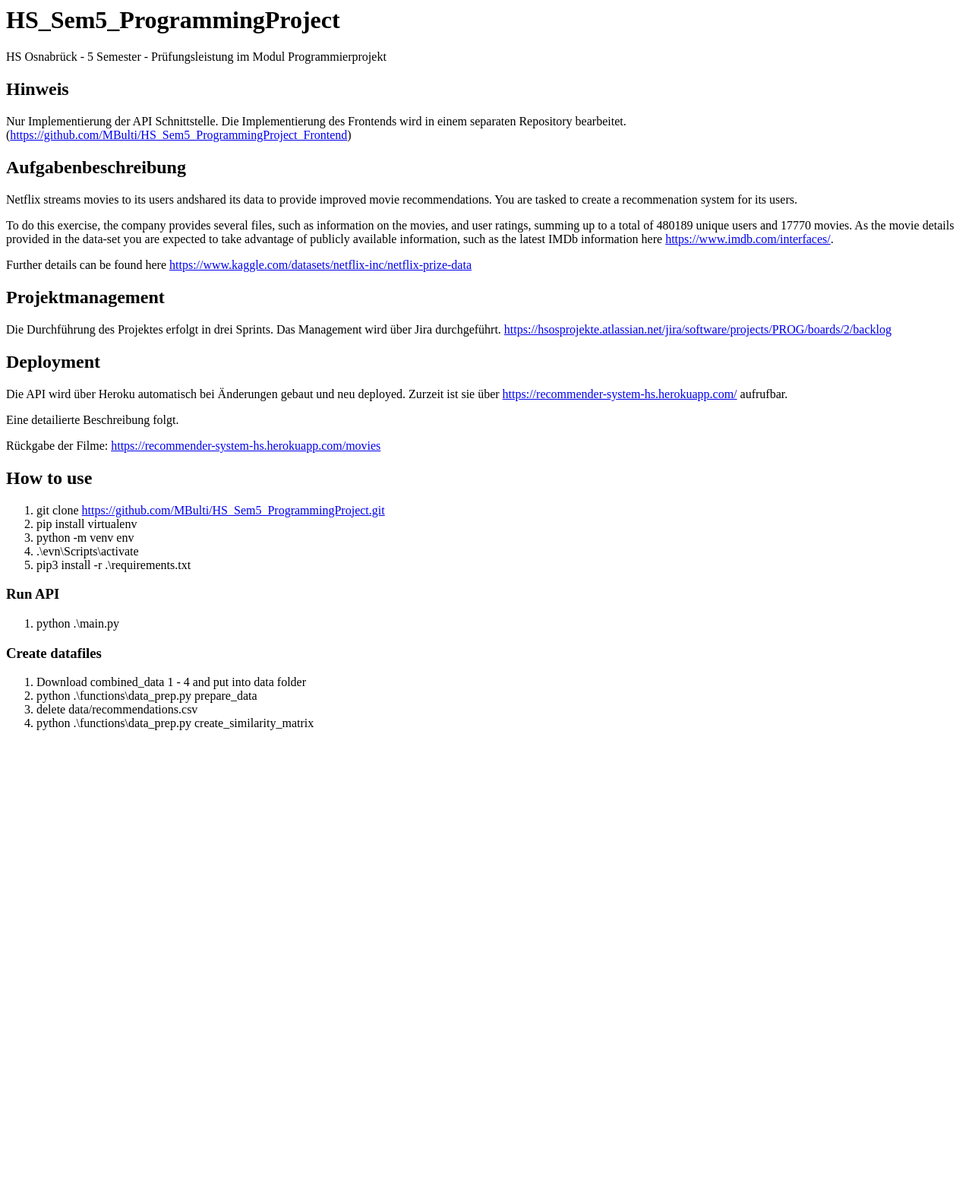
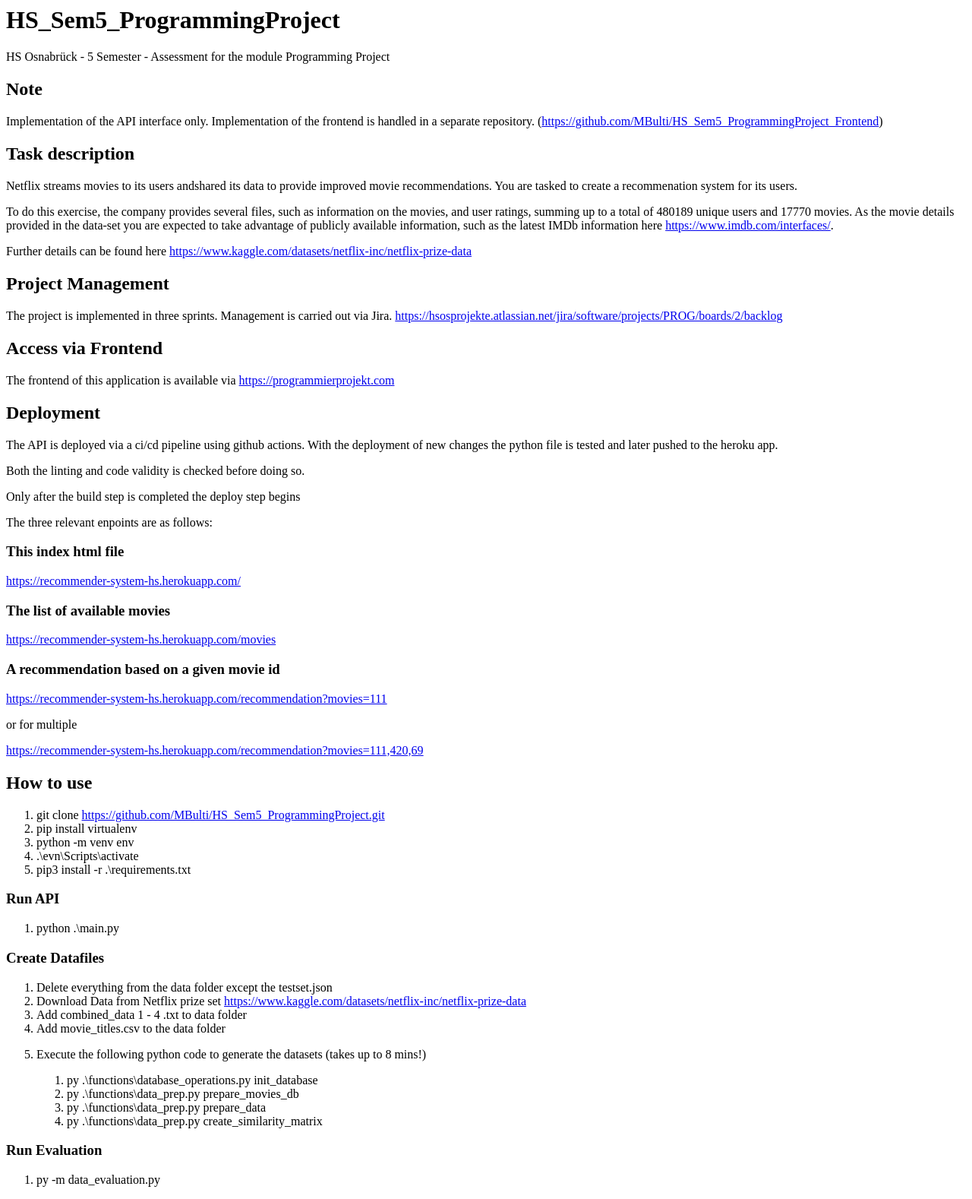
Before and after one commit to MBulti/HS_Sem5_ProgrammingProject, a Flask app: page / in a window 1280 px wide. Shown: the whole page at 76% size. Before the commit the page ends 961 px from the top, so only its background shows below. Run offline with Flask 2, Linux system fonts and the light colour scheme.

Commit message:
updated readme and index html (#20)
now includes the evaluation and data prep

```diff
--- a/functions/data_prep.py
+++ b/functions/data_prep.py
@@ -72,7 +72,7 @@
     '''
     Creates a combined csv file from the txt files of the netflix price data
     In order for this to work the data folder needs to be filed with the combined_data 1 - 4
-    This uses only the ratings above 3 and only 500 reviews per movie
+    This uses only the ratings equal to 5 and only 500 reviews per movie
     '''
     user_ids_to_drop = get_user_ids_to_drop()
     start_time = datetime.now()
@@ -155,7 +155,7 @@
             recommendations.append(
                 (int(movie), ','.join(str(e) for e in current_movies)))
         insert_into_recomendations_table(recommendations)
-        print('Created similatiry csv for top 20 movies')
+        print('Created similatiry csv for top 5 movies')
 
     print('Time taken :', datetime.now() - start_time)
 
--- a/templates/index.html
+++ b/templates/index.html
@@ -1,26 +1,31 @@
+<html>
+  <body>
     <h1 id="hs_sem5_programmingproject">HS_Sem5_ProgrammingProject</h1>
-<p>HS Osnabrück - 5 Semester - Prüfungsleistung im Modul Programmierprojekt</p>
-<h2 id="hinweis">Hinweis</h2>
     <p>
-  Nur Implementierung der API Schnittstelle. Die Implementierung des Frontends
-  wird in einem separaten Repository bearbeitet. (<a
+      HS Osnabrück - 5 Semester - Assessment for the module Programming Project
+    </p>
+    <h2 id="note">Note</h2>
+    <p>
+      Implementation of the API interface only. Implementation of the frontend
+      is handled in a separate repository. (<a
         href="https://github.com/MBulti/HS_Sem5_ProgrammingProject_Frontend"
         >https://github.com/MBulti/HS_Sem5_ProgrammingProject_Frontend</a
       >)
     </p>
-<h2 id="aufgabenbeschreibung">Aufgabenbeschreibung</h2>
+    <h2 id="task-description">Task description</h2>
     <p>
       Netflix streams movies to its users andshared its data to provide improved
-  movie recommendations. You are tasked to create a recommenation system for its
-  users.
+      movie recommendations. You are tasked to create a recommenation system for
+      its users.
     </p>
     <p>
-  To do this exercise, the company provides several files, such as information
-  on the movies, and user ratings, summing up to a total of 480189 unique users
-  and 17770 movies. As the movie details provided in the data-set you are
-  expected to take advantage of publicly available information, such as the
-  latest IMDb information here
-  <a href="https://www.imdb.com/interfaces/">https://www.imdb.com/interfaces/</a
+      To do this exercise, the company provides several files, such as
+      information on the movies, and user ratings, summing up to a total of
+      480189 unique users and 17770 movies. As the movie details provided in the
+      data-set you are expected to take advantage of publicly available
+      information, such as the latest IMDb information here
+      <a href="https://www.imdb.com/interfaces/"
+        >https://www.imdb.com/interfaces/</a
       >.
     </p>
     <p>
@@ -29,29 +34,57 @@
         >https://www.kaggle.com/datasets/netflix-inc/netflix-prize-data</a
       >
     </p>
-<h2 id="projektmanagement">Projektmanagement</h2>
+    <h2 id="project-management">Project Management</h2>
     <p>
-  Die Durchführung des Projektes erfolgt in drei Sprints. Das Management wird
-  über Jira durchgeführt.
+      The project is implemented in three sprints. Management is carried out via
+      Jira.
       <a
         href="https://hsosprojekte.atlassian.net/jira/software/projects/PROG/boards/2/backlog"
         >https://hsosprojekte.atlassian.net/jira/software/projects/PROG/boards/2/backlog</a
       >
     </p>
+    <h2 id="access-via-frontend">Access via Frontend</h2>
+    <p>
+      The frontend of this application is available via
+      <a href="https://programmierprojekt.com"
+        >https://programmierprojekt.com</a
+      >
+    </p>
     <h2 id="deployment">Deployment</h2>
     <p>
-  Die API wird über Heroku automatisch bei Änderungen gebaut und neu deployed.
-  Zurzeit ist sie über
+      The API is deployed via a ci/cd pipeline using github actions. With the
+      deployment of new changes the python file is tested and later pushed to
+      the heroku app.
+    </p>
+    <p>Both the linting and code validity is checked before doing so.</p>
+    <p>Only after the build step is completed the deploy step begins</p>
+    <p>The three relevant enpoints are as follows:</p>
+    <h3 id="this-index-html-file">This index html file</h3>
+    <p>
       <a href="https://recommender-system-hs.herokuapp.com/"
         >https://recommender-system-hs.herokuapp.com/</a
       >
-  aufrufbar.
     </p>
-<p>Eine detailierte Beschreibung folgt.</p>
+    <h3 id="the-list-of-available-movies">The list of available movies</h3>
     <p>
-  Rückgabe der Filme:
       <a href="https://recommender-system-hs.herokuapp.com/movies"
         >https://recommender-system-hs.herokuapp.com/movies</a
+      >
+    </p>
+    <h3 id="a-recommendation-based-on-a-given-movie-id">
+      A recommendation based on a given movie id
+    </h3>
+    <p>
+      <a
+        href="https://recommender-system-hs.herokuapp.com/recommendation?movies=111"
+        >https://recommender-system-hs.herokuapp.com/recommendation?movies=111</a
+      >
+    </p>
+    <p>or for multiple</p>
+    <p>
+      <a
+        href="https://recommender-system-hs.herokuapp.com/recommendation?movies=111,420,69"
+        >https://recommender-system-hs.herokuapp.com/recommendation?movies=111,420,69</a
       >
     </p>
     <h2 id="how-to-use">How to use</h2>
@@ -71,10 +104,33 @@
     <ol>
       <li>python .\main.py</li>
     </ol>
-<h3 id="create-datafiles">Create datafiles</h3>
+    <h3 id="create-datafiles">Create Datafiles</h3>
     <ol>
-  <li>Download combined_data 1 - 4 and put into data folder</li>
-  <li>python .\functions\data_prep.py prepare_data</li>
-  <li>delete data/recommendations.csv</li>
-  <li>python .\functions\data_prep.py create_similarity_matrix</li>
+      <li>Delete everything from the data folder except the testset.json</li>
+      <li>
+        Download Data from Netflix prize set
+        <a href="https://www.kaggle.com/datasets/netflix-inc/netflix-prize-data"
+          >https://www.kaggle.com/datasets/netflix-inc/netflix-prize-data</a
+        >
+      </li>
+      <li>Add combined_data 1 - 4 .txt to data folder</li>
+      <li>Add movie_titles.csv to the data folder</li>
+      <li>
+        <p>
+          Execute the following python code to generate the datasets (takes up
+          to 8 mins!)
+        </p>
+        <ol>
+          <li>py .\functions\database_operations.py init_database</li>
+          <li>py .\functions\data_prep.py prepare_movies_db</li>
+          <li>py .\functions\data_prep.py prepare_data</li>
+          <li>py .\functions\data_prep.py create_similarity_matrix</li>
         </ol>
+      </li>
+    </ol>
+    <h3 id="run-evaluation">Run Evaluation</h3>
+    <ol>
+      <li>py -m data_evaluation.py</li>
+    </ol>
+  </body>
+</html>
```
Also changed, not shown: README.md, data/database.db. Lines whose indentation alone changed are shown as unchanged.
